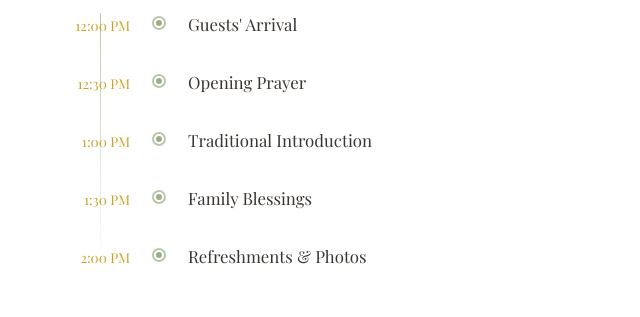
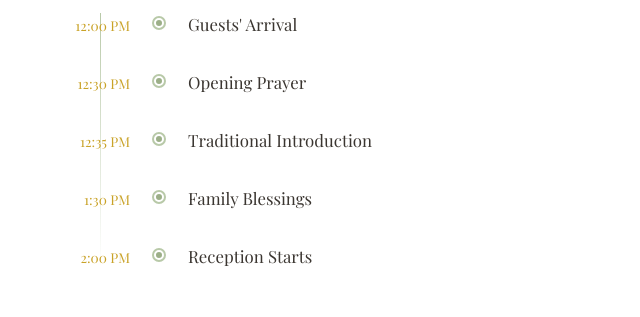
Before and after one commit to iambami/wedding_website, a plain HTML site: page index.html in a window 1280 px wide. Shown: the part 3680-3997 px from the top of the page, 320-960 px from the left. Drawn offline with nearby package versions, Linux system fonts and the light colour scheme; a web font is replaced by a local one.

Commit message:
Update index.html
Edited the agenda

```diff
--- a/index.html
+++ b/index.html
@@ -1149,7 +1149,7 @@
                     </div>
                 </div>
                 <div class="tl-item">
-                    <div class="tl-time">1:00 PM</div>
+                    <div class="tl-time">12:35 PM</div>
                     <div class="tl-dot"></div>
                     <div class="tl-body">
                         <h4>Traditional Introduction</h4>
@@ -1166,7 +1166,7 @@
                     <div class="tl-time">2:00 PM</div>
                     <div class="tl-dot"></div>
                     <div class="tl-body">
-                        <h4>Refreshments & Photos</h4>
+                        <h4>Reception Starts</h4>
                     </div>
                 </div>
             </div>
```
